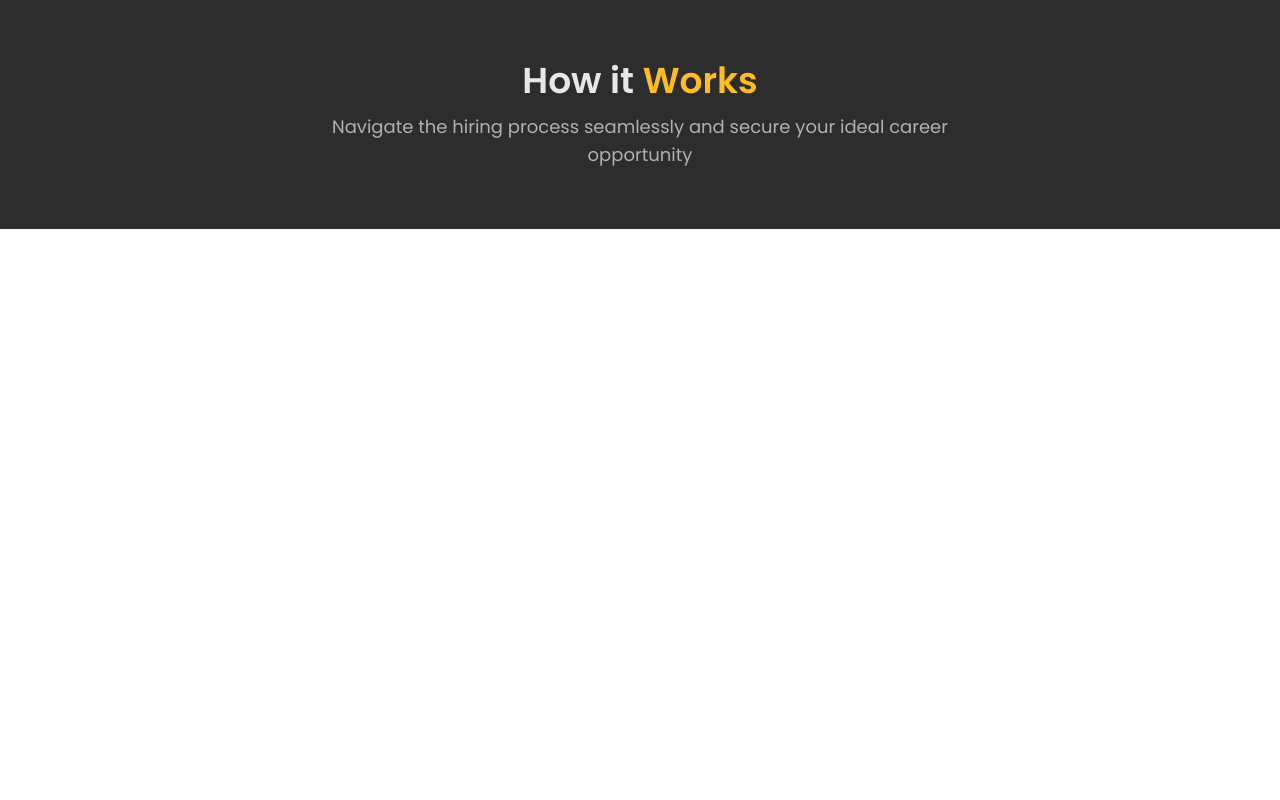
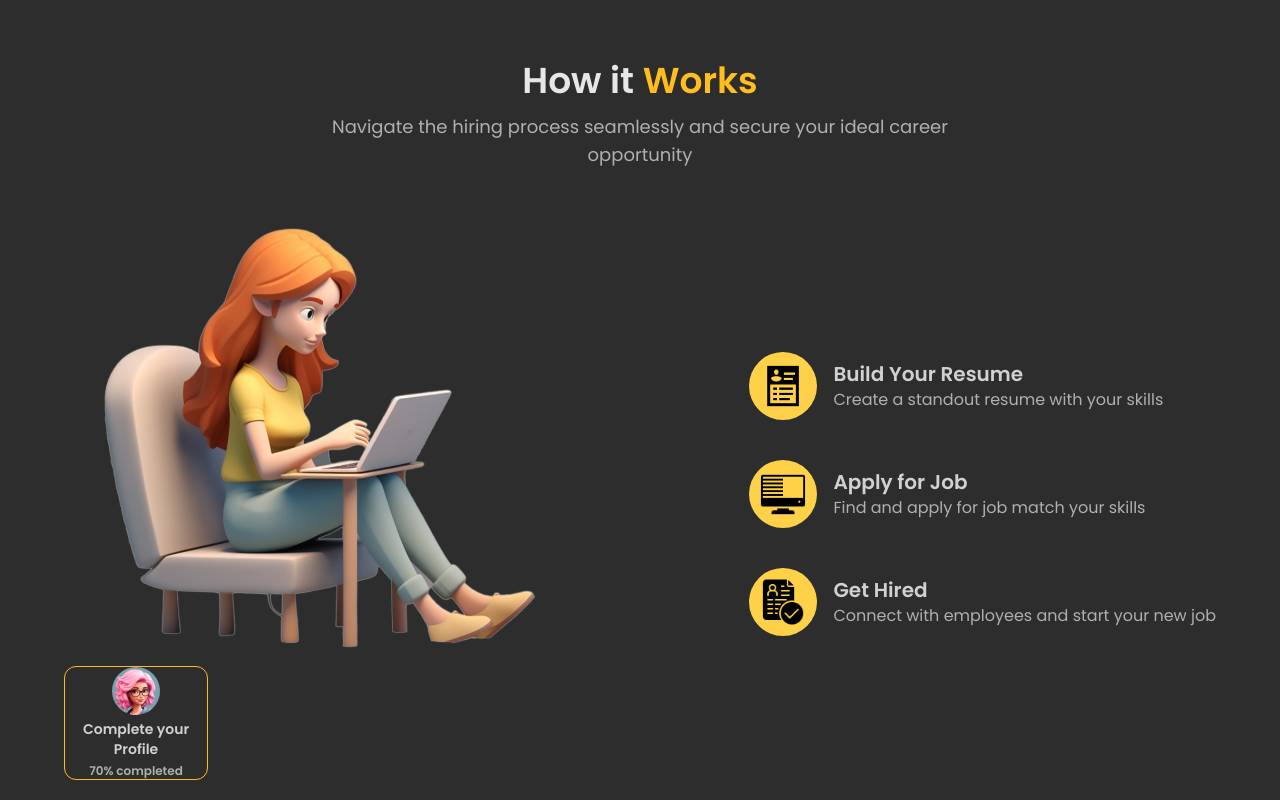
Before and after one commit to ShreyanshJain105/JobTrek-UI, a React (Create React App) app: page / in a window 1280 px wide. Shown: the part 1180-1980 px from the top of the page. Before the commit the page ends 1409 px from the top, so only its background shows below. Built offline with nearby package versions, Linux system fonts and the light colour scheme.

Commit message:
new componet created

```diff
--- a/src/Landing Page/Working.tsx
+++ b/src/Landing Page/Working.tsx
@@ -1,3 +1,6 @@
+import { Avatar } from "@mantine/core";
+import { work } from "../Data/Data";
+
 const Working = () => {
     return (
         <div className="mt-20 pb-5">
@@ -7,8 +10,30 @@ const Working = () => {
             <div className="text-lg mb-10 mx-auto text-mine-shaft-300 text-center w-1/2">
                 Navigate the hiring process seamlessly and secure your ideal career opportunity
             </div>
-            <div>
 
+            <div className="flex px-16 justify-between items-center">
+                <div>
+                    <img className="w-[30rem]" src="/Working/Girl.png" alt="Girl" />
+                    <div className="w-36 flex flex-col items-center gap-1 border border-bright-sun-400 rounded-xl">
+                        <Avatar className="!h-12 !w-12" src="avatar1.png" alt="it's me "/>
+                        <div className="text-sm font-semibold text-mine-shaft-200 text-center" >Complete your Profile</div>
+                        <div className="text-xs font-semibold text-mine-shaft-300 text-center" >70% completed</div>
+                    </div>
+                </div>
+                <div className="flex flex-col gap-10">
+                    {
+                        work.map((item,index)=>
+                        <div key={index} className="flex items-center gap-4">
+                        <div className="p-2.5 bg-bright-sun-300 rounded-full">
+                            <img className="h-12 w-12" src={`/Working/${item.name}.png`} alt={item.name} />
+                        </div>
+                        <div>
+                            <div className="text-mine-shaft-200 text-xl font-semibold">{item.name}</div>
+                            <div className="text-mine-shaft-300">{item.desc}</div>
+                        </div>
+                    </div>)
+                    }
+                </div>
             </div>
         </div>
     );
```
